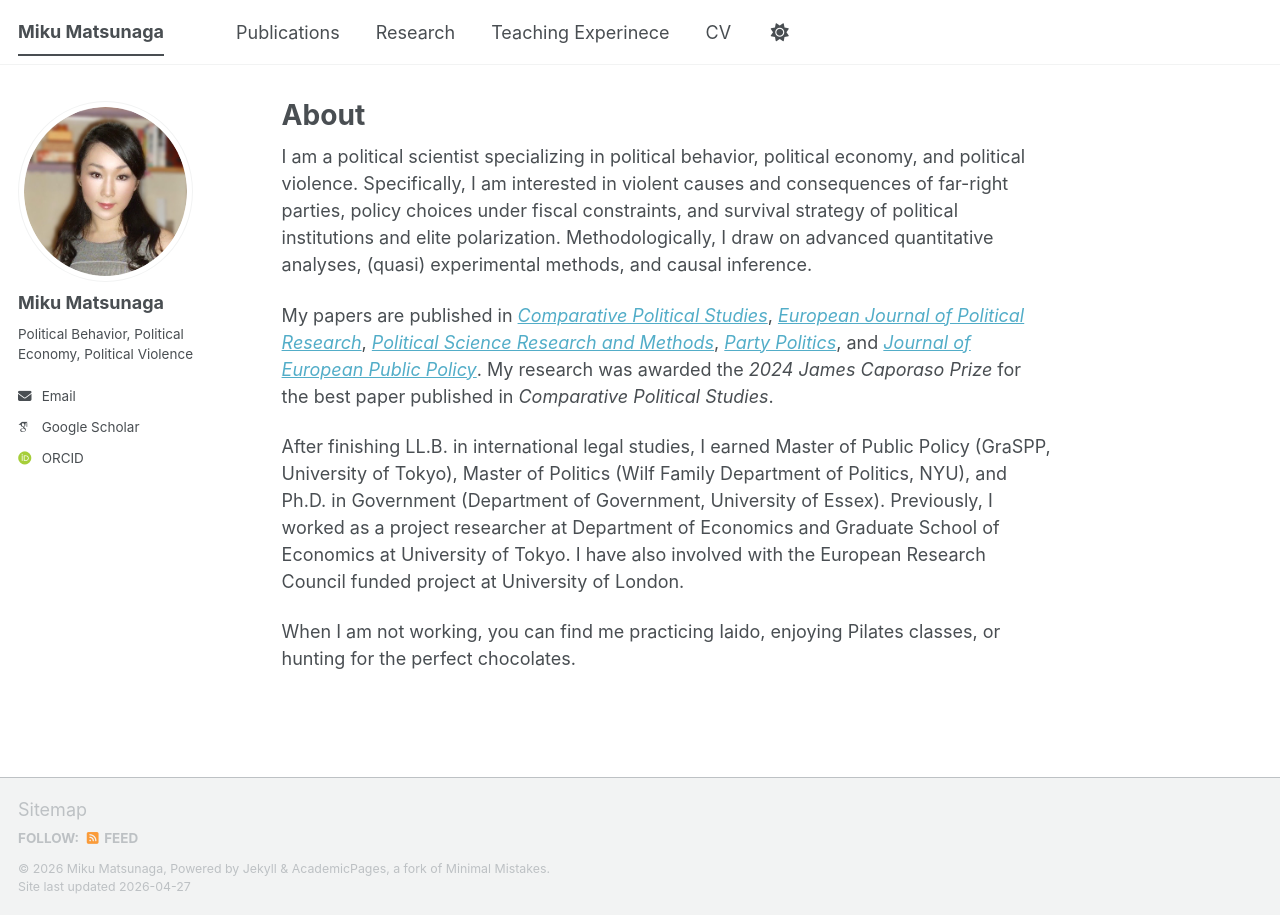
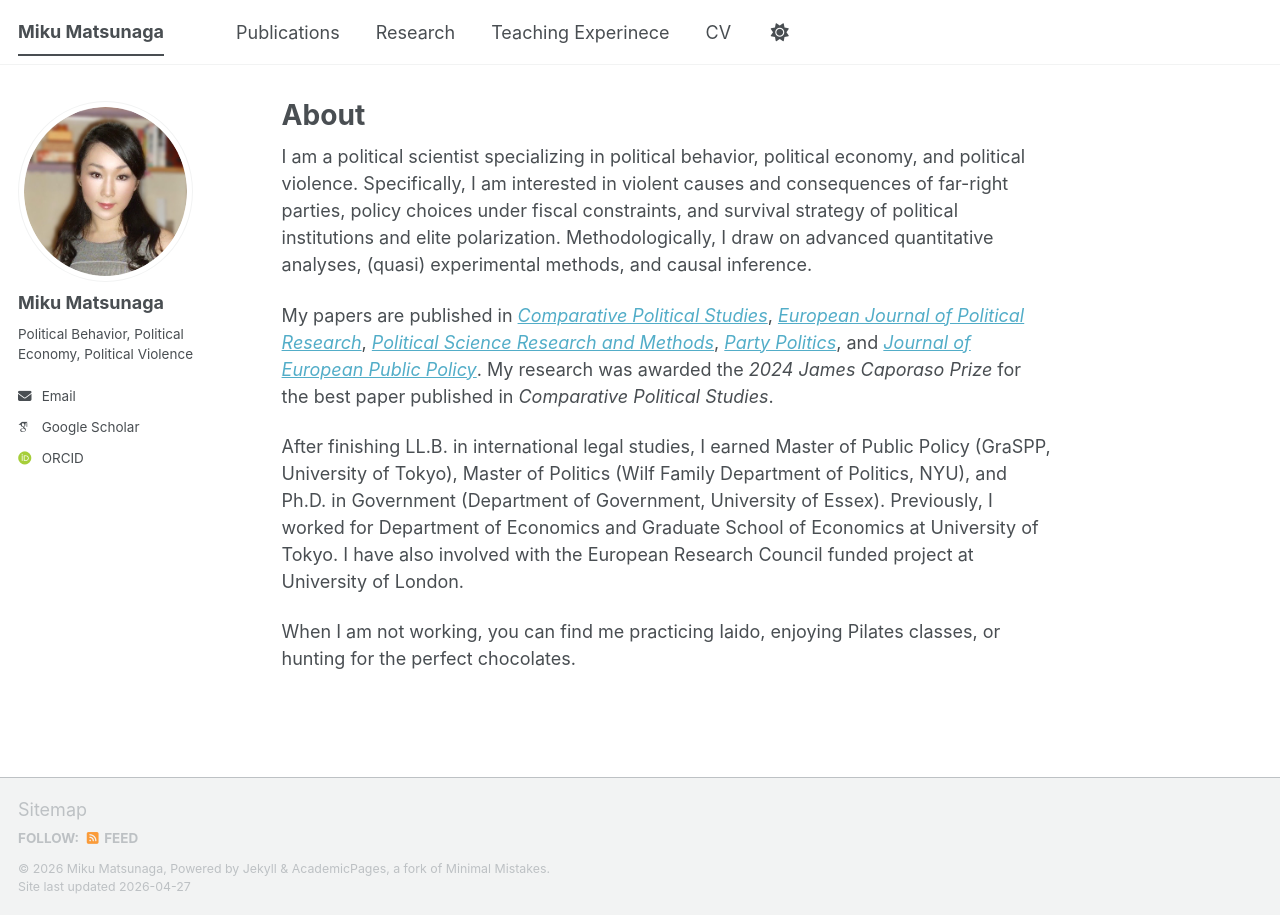
Before and after one commit to mikumatsunaga/mikumatsunaga.github.io, a Jekyll site: the page built from _pages/about.md, in a window 1280 px wide. Built offline with Jekyll 4.4.1, drawn with Linux system fonts in a browser that asks for light colours; some web fonts are replaced; a script bundle is joined from its source files by our own code; library files that are not in the unit come from our copies.

Commit message:
Update about.md

```diff
--- a/_pages/about.md
+++ b/_pages/about.md
@@ -13,6 +13,6 @@ I am a political scientist specializing in political behavior, political economy
 
 My papers are published in [*Comparative Political Studies*](https://journals.sagepub.com/doi/abs/10.1177/00104140231169021), [*European Journal of Political Research*](https://ejpr.onlinelibrary.wiley.com/doi/10.1111/1475-6765.12668), [*Political Science Research and Methods*](https://www.cambridge.org/core/journals/political-science-research-and-methods/article/strengthening-mainstream-consensus-the-effect-of-radical-right-populist-parties-on-the-defense-policies-of-left-parties/F65029B987DC84770D2E3A081925EF2A), [*Party Politics*](https://journals.sagepub.com/doi/10.1177/13540688221107084), and [*Journal of European Public Policy*](https://www.tandfonline.com/doi/full/10.1080/13501763.2025.2490814).  My research was awarded the *2024 James Caporaso Prize* for the best paper published in *Comparative Political Studies*.
 
-After finishing LL.B. in international legal studies, I earned Master of Public Policy (GraSPP, University of Tokyo), Master of Politics (Wilf Family Department of Politics, NYU), and Ph.D. in Government (Department of Government, University of Essex). Previously, I worked as a project researcher at Department of Economics and Graduate School of Economics at University of Tokyo. I have also involved with the European Research Council funded project at University of London.
+After finishing LL.B. in international legal studies, I earned Master of Public Policy (GraSPP, University of Tokyo), Master of Politics (Wilf Family Department of Politics, NYU), and Ph.D. in Government (Department of Government, University of Essex). Previously, I worked for Department of Economics and Graduate School of Economics at University of Tokyo. I have also involved with the European Research Council funded project at University of London.
 
 When I am not working, you can find me practicing Iaido, enjoying Pilates classes, or hunting for the perfect chocolates.
```
